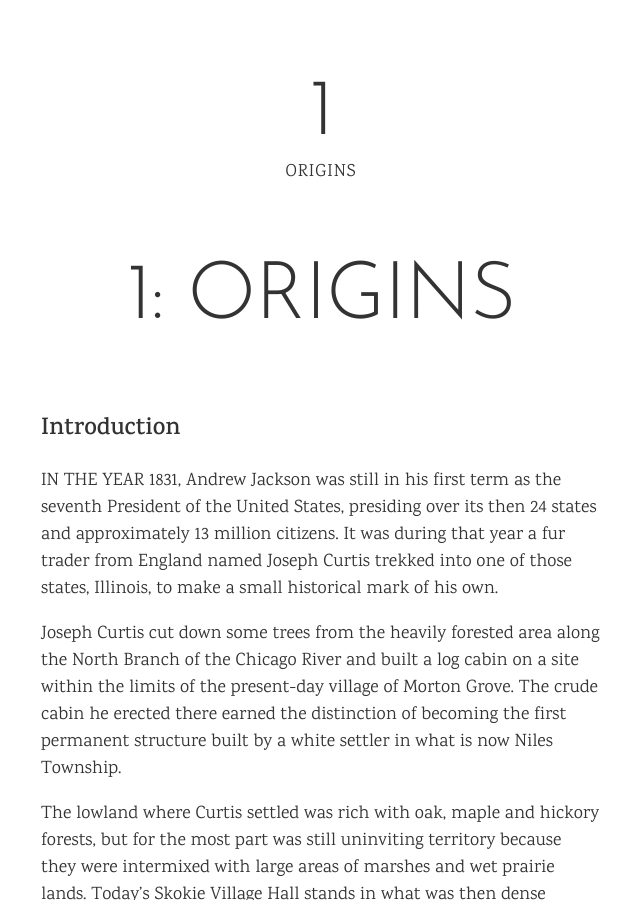
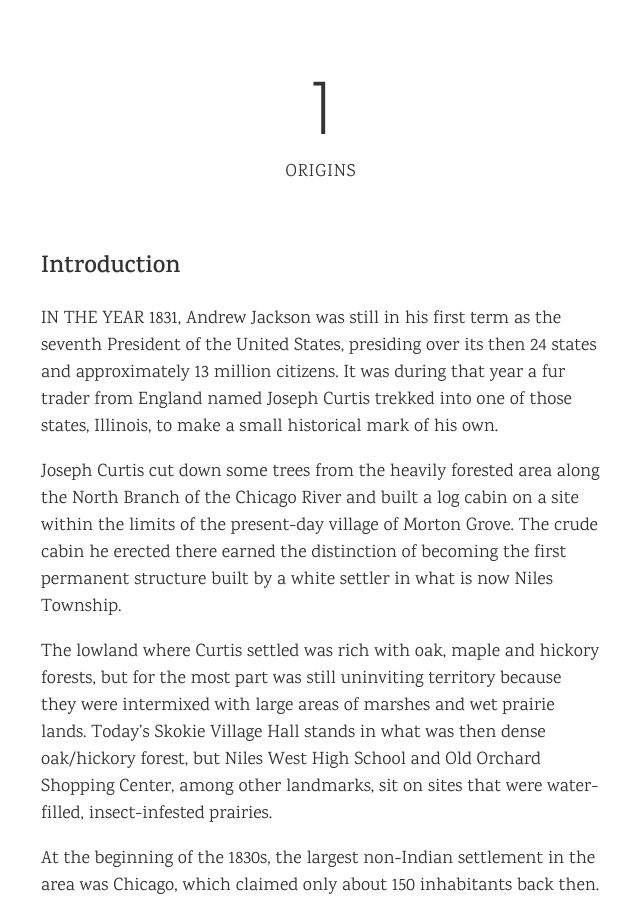
Before and after one commit to skokielibrary/skokiecentennial, a Jekyll site: the page built from _chapters/1.markdown, in a window 1280 px wide and 900 px high. Shown: the whole window, without its empty margins (319-959 px from the left). Built offline with Jekyll 4.4.1, drawn with Linux system fonts in a browser that asks for light colours.

Commit message:
Update 1.markdown

```diff
--- a/_chapters/1.markdown
+++ b/_chapters/1.markdown
@@ -2,7 +2,6 @@
 title: "1"
 subtitle: "Origins"
 ---
-# 1: Origins
 
 ## Introduction
 
```
